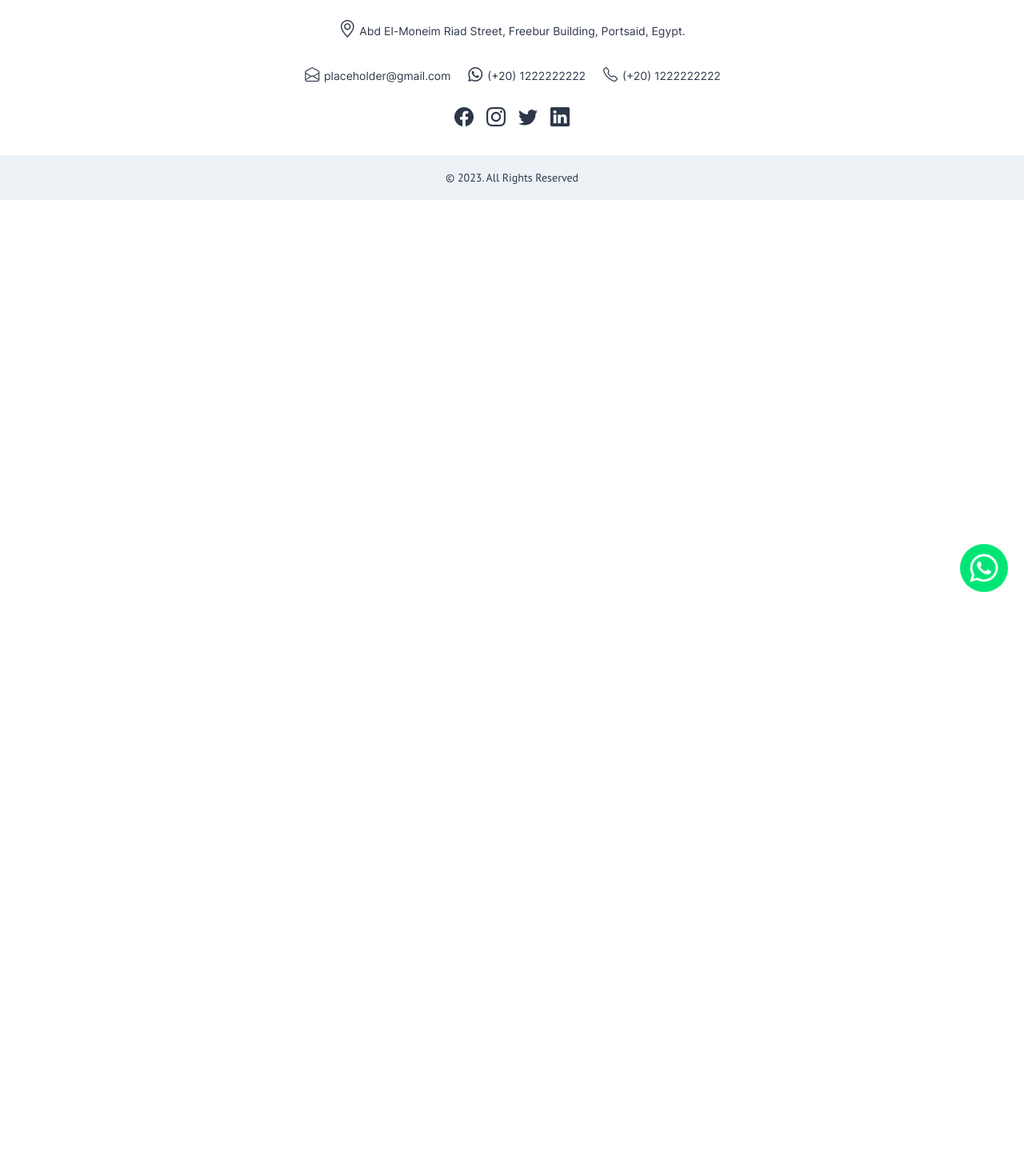
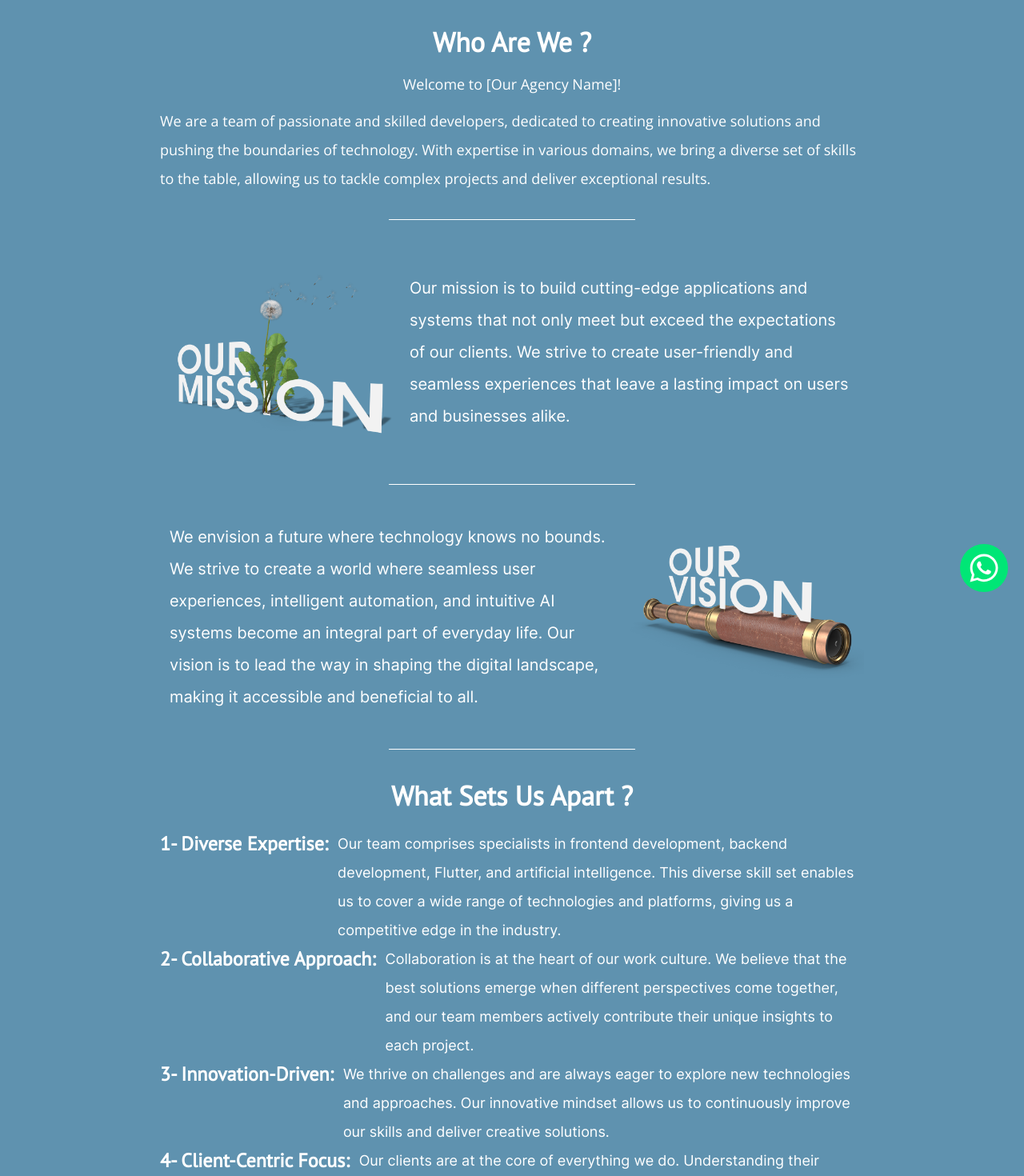
Before and after one commit to sharabasy/oudi-menu, a React (Create React App) app: page /who-are-we in a window 1280 px wide. Shown: the part 40-1510 px from the top of the page at 80% size. Before the commit the page ends 800 px from the top, so only its background shows below. Built offline with nearby package versions, Linux system fonts and the light colour scheme.

Commit message:
WhoAreWe page

```diff
--- a/src/pages/whoAreWe/WhoAreWe.js
+++ b/src/pages/whoAreWe/WhoAreWe.js
@@ -1,14 +1,58 @@
 import React from "react";
 
-import style from './whoAreWe.module.scss';
+import ourMission from "../../assets/images/our mission.png";
+import ourVision from "../../assets/images/our vision.png";
+
+import style from "./whoAreWe.module.scss";
 
 const WhoAreWe = () => {
     return (
-        <div className={`${style['page']}`}>
-            Who Are We
-            {/* Main Section */}
-            {/* set of sections to describe who we are and what we do */}
-            {/* our team section (every one in the team and his role and what he do) */}
+        <div className={`${style["page"]} full-width flex-col-top-start`}>
+            <h1 className="size-34px pt-sans">Who Are We ?</h1>
+            <p className="space-none size-18px open-sans">Welcome to [Our Agency Name]!</p>
+            <p className={`${style['text']} size-18px open-sans`}>
+                We are a team of passionate and skilled developers, dedicated to creating innovative solutions and pushing the boundaries of technology. With expertise in various domains, we bring a diverse set of skills to the table, allowing us to tackle complex projects and deliver exceptional results.
+            </p>
+            <div className={style["divider"]} /> {/* Add a horizontal rule (line) */}
+            <div className={`${style["mission"]} flex-row-center`}>
+                <img src={ourMission} alt="Our Mission" />
+                <p className={`${style["text"]} space-none size-20px inter margin-12px-H`}>
+                    Our mission is to build cutting-edge applications and systems that not only meet but exceed the expectations of our clients. We strive to create user-friendly and seamless experiences that leave a lasting impact on users and businesses alike.
+                </p>
+            </div>
+            <div className={style["divider"]} /> {/* Add a horizontal rule (line) */}
+            <div className={`${style["vision"]} flex-row-center`}>
+                <p className={`${style["text"]} space-none size-20px inter margin-12px-H`}>
+                    We envision a future where technology knows no bounds. We strive to create a world where seamless user experiences, intelligent automation, and intuitive AI systems become an integral part of everyday life. Our vision is to lead the way in shaping the digital landscape, making it accessible and beneficial to all.
+                </p>
+                <img src={ourVision} alt="Our Vision" />
+            </div>
+            <div className={style["divider"]} /> {/* Add a horizontal rule (line) */}
+            <h1 className="size-34px pt-sans">What Sets Us Apart ?</h1>
+            <div className="flex-row-top-start full-width">
+                <h3 className="margin-4px-V size-24px pt-sans">1- Diverse Expertise: </h3>
+                <p className={`${style["text"]} space-none size-18px inter margin-12px-H`}>
+                    Our team comprises specialists in frontend development, backend development, Flutter, and artificial intelligence. This diverse skill set enables us to cover a wide range of technologies and platforms, giving us a competitive edge in the industry.
+                </p>
+            </div>
+            <div className="flex-row-top-start full-width">
+                <h3 className="margin-4px-V size-24px pt-sans">2- Collaborative Approach: </h3>
+                <p className={`${style["text"]} space-none size-18px inter margin-12px-H`}>
+                    Collaboration is at the heart of our work culture. We believe that the best solutions emerge when different perspectives come together, and our team members actively contribute their unique insights to each project.
+                </p>
+            </div>
+            <div className="flex-row-top-start full-width">
+                <h3 className="margin-4px-V size-24px pt-sans">3- Innovation-Driven: </h3>
+                <p className={`${style["text"]} space-none size-18px inter margin-12px-H`}>
+                    We thrive on challenges and are always eager to explore new technologies and approaches. Our innovative mindset allows us to continuously improve our skills and deliver creative solutions.
+                </p>
+            </div>
+            <div className="flex-row-top-start full-width">
+                <h3 className="margin-4px-V size-24px pt-sans">4- Client-Centric Focus: </h3>
+                <p className={`${style["text"]} space-none size-18px inter margin-12px-H`}>
+                    Our clients are at the core of everything we do. Understanding their needs, goals, and vision is paramount, and we tailor our solutions to meet their specific requirements.
+                </p>
+            </div>
         </div>
     );
 };
--- a/src/pages/whoAreWe/whoAreWe.module.scss
+++ b/src/pages/whoAreWe/whoAreWe.module.scss
@@ -1,5 +1,80 @@
+// Import the fadeIn keyframes
+@keyframes fadeIn {
+    0% {
+        opacity: 0;
+        transform: translateY(30px);
+    }
+
+    100% {
+        opacity: 1;
+        transform: translateY(0);
+    }
+}
+
 :local {
     .page {
-        width: 100%;
+        background-color: #5f92af;
+        box-sizing: border-box;
+        padding: 50px 200px;
+        color: #fff;
+
+        // Apply the animation to the page
+        animation: fadeIn 1s ease-out;
+    }
+
+    h1 {
+        // Apply the fadeInFromLeft animation to h1 element
+        animation: fadeInFromLeft 1s ease-out 0.5s;
+    }
+
+    p {
+        // Apply the fadeInFromRight animation to p element
+        animation: fadeInFromRight 1s ease-out 0.5s;
+    }
+
+    h3 {
+        // Apply the fadeInFromLeft animation to h3 element
+        animation: fadeInFromLeft 1s ease-out 0.5s;
+        min-width: max-content;
+    }
+
+    .text {
+        line-height: 2;
+    }
+
+    img {
+        max-width: 300px;
+    }
+
+    .divider {
+        width: 35%;
+        height: 1px;
+        background-color: #fff; // Set the color of the line here
+        margin: 15px 0; // Adjust the spacing around the line as needed
     }
 }
+
+// Rest of the keyframes for fadeInFromLeft and fadeInFromRight
+@keyframes fadeInFromLeft {
+    0% {
+        opacity: 0;
+        transform: translateX(-30px);
+    }
+
+    100% {
+        opacity: 1;
+        transform: translateX(0);
+    }
+}
+
+@keyframes fadeInFromRight {
+    0% {
+        opacity: 0;
+        transform: translateX(30px);
+    }
+
+    100% {
+        opacity: 1;
+        transform: translateX(0);
+    }
+}
```
Also changed, not shown: src/assets/images/our mission.png (added), src/assets/images/our vision.png (added).
